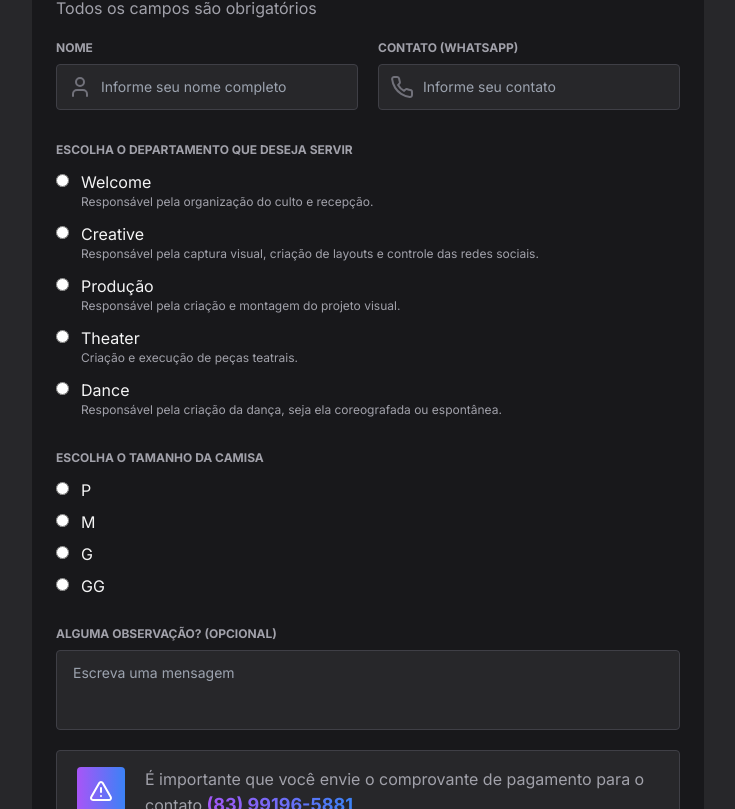
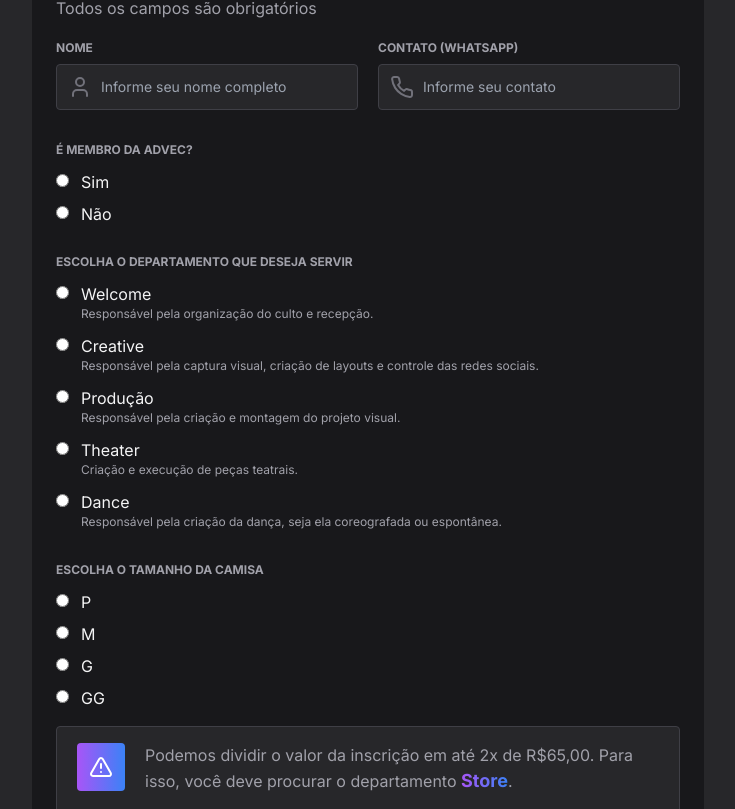
Before and after one commit to pelucs/connect, a Next.js app: page / in a window 1280 px wide. Shown: the part 2271-3080 px from the top of the page, without its empty margins (272-1007 px from the left). Built offline with nearby package versions, Linux system fonts and the light colour scheme; a web font is replaced by a local one.

Commit message:
Correção no formulário

```diff
--- a/src/components/Form.tsx
+++ b/src/components/Form.tsx
@@ -1,6 +1,4 @@
 'use client'
-
-import * as RadioGroup from '@radix-ui/react-radio-group';
 
 import {
   AlertTriangle,
@@ -21,7 +19,7 @@ const schemaForm = z.object({
   contact: z.string().nonempty("*Inform seu contato"),
   departament: z.string().nonempty("*Informe o departamento"),
   sizeShirt: z.string().nonempty("*Informe o tamanho da sua camisa"),
-  description: z.string()
+  isMember: z.string().nonempty("*Informe se é membro ou não")
 });
 
 type SchemaFormData = z.infer<typeof schemaForm>;
@@ -42,7 +40,7 @@ export default () => {
         contact: data.contact,
         departament: data.departament,
         sizeShirt: data.sizeShirt,
-        description: data.description
+        isMember: data.isMember
       }
     })
     .then(() => {
@@ -60,7 +58,7 @@ export default () => {
 
       navigator.clipboard.writeText(formatText);
 
-      alert("Copiado para área de transferência")
+      alert("Copiado para área de transferência");
     }
   }
 
@@ -117,6 +115,46 @@ export default () => {
               </span>
             )}
           </div>
+        </div>
+
+        <div>
+          <h1 className="uppercase text-xs text-zinc-400 font-bold">
+            É membro da ADVEC?
+          </h1>
+
+          <div className="mt-4 space-y-4">
+            <div className="flex items-start gap-3">
+              <input
+                type="radio"
+                id="yesMember"
+                value="Sim"
+                {...register("isMember")}
+              />
+
+              <label htmlFor="yesMember" className="leading-none">
+                Sim
+              </label>
+            </div>
+
+            <div className="flex items-start gap-3">
+              <input
+                type="radio"
+                id="noMember"
+                value="Não"
+                {...register("isMember")}
+              />
+
+              <label htmlFor="noMember" className="leading-none">
+                Não
+              </label>
+            </div>
+          </div>
+
+          {errors.isMember && (
+            <span className="text-xs font-bold uppercase text-purple-primary">
+              {errors.isMember.message}
+            </span>
+          )}
         </div>
 
         <div>
@@ -293,18 +331,6 @@ export default () => {
             </span>
           )}
         </div>
-
-        <div className="flex flex-col gap-2">
-          <label htmlFor="" className="uppercase text-xs text-zinc-400 font-bold">Alguma observação? (OPCIONAL)</label>
-
-          <textarea
-            {...register("description")}
-            placeholder="Escreva uma mensagem"
-            className="w-full h-20 rounded px-4 py-3 outline-none text-sm bg-zinc-800 border
-            border-zinc-700 hover:border-purple-primary focus:border-purple-primary
-            transition-all resize-none"
-          />
-        </div>
       </div>
 
       <div className="mt-5 px-3 md:px-5 py-2 md:py-4 flex items-start gap-3 md:gap-5 bg-zinc-800 border
@@ -314,7 +340,12 @@ export default () => {
         </div>
 
         <p className="text-zinc-400 w-full max-w-lg text-sm md:text-base">
-          É importante que você envie o comprovante de pagamento para o contato
+          Podemos dividir o valor da inscrição em até 2x de R$65,00. Para isso, você deve procurar o departamento <span className="text-gradient font-bold text-lg underline">Store</span>.
+
+          <br/>
+          <br/>
+
+          Caso o seu pagamento seja à vista, logo abaixo disponibilizamos o pix para a transferência. É importante que você envie o comprovante de pagamento para o contato
           <span className="text-gradient font-bold text-lg underline"> (83) 99196-5881</span>.
         </p>
       </div>
--- a/src/graphql/generated.ts
+++ b/src/graphql/generated.ts
@@ -790,13 +790,13 @@ export type Form = Node & {
   /** User that created this document */
   createdBy?: Maybe<User>;
   departament: Scalars['String']['output'];
-  description?: Maybe<Scalars['String']['output']>;
   /** Get the document in other stages */
   documentInStages: Array<Form>;
   /** List of Form versions */
   history: Array<Version>;
   /** The unique identifier */
   id: Scalars['ID']['output'];
+  isMember: Scalars['String']['output'];
   name: Scalars['String']['output'];
   /** The time the document was published. Null on documents in draft stage. */
   publishedAt?: Maybe<Scalars['DateTime']['output']>;
@@ -877,7 +877,7 @@ export type FormCreateInput = {
   contact: Scalars['String']['input'];
   createdAt?: InputMaybe<Scalars['DateTime']['input']>;
   departament: Scalars['String']['input'];
-  description?: InputMaybe<Scalars['String']['input']>;
+  isMember: Scalars['String']['input'];
   name: Scalars['String']['input'];
   sizeShirt: Scalars['String']['input'];
   updatedAt?: InputMaybe<Scalars['DateTime']['input']>;
@@ -970,25 +970,6 @@ export type FormManyWhereInput = {
   departament_not_starts_with?: InputMaybe<Scalars['String']['input']>;
   /** All values starting with the given string. */
   departament_starts_with?: InputMaybe<Scalars['String']['input']>;
-  description?: InputMaybe<Scalars['String']['input']>;
-  /** All values containing the given string. */
-  description_contains?: InputMaybe<Scalars['String']['input']>;
-  /** All values ending with the given string. */
-  description_ends_with?: InputMaybe<Scalars['String']['input']>;
-  /** All values that are contained in given list. */
-  description_in?: InputMaybe<Array<InputMaybe<Scalars['String']['input']>>>;
-  /** Any other value that exists and is not equal to the given value. */
-  description_not?: InputMaybe<Scalars['String']['input']>;
-  /** All values not containing the given string. */
-  description_not_contains?: InputMaybe<Scalars['String']['input']>;
-  /** All values not ending with the given string */
-  description_not_ends_with?: InputMaybe<Scalars['String']['input']>;
-  /** All values that are not contained in given list. */
-  description_not_in?: InputMaybe<Array<InputMaybe<Scalars['String']['input']>>>;
-  /** All values not starting with the given string. */
-  description_not_starts_with?: InputMaybe<Scalars['String']['input']>;
-  /** All values starting with the given string. */
-  description_starts_with?: InputMaybe<Scalars['String']['input']>;
   documentInStages_every?: InputMaybe<FormWhereStageInput>;
   documentInStages_none?: InputMaybe<FormWhereStageInput>;
   documentInStages_some?: InputMaybe<FormWhereStageInput>;
@@ -1011,6 +992,25 @@ export type FormManyWhereInput = {
   id_not_starts_with?: InputMaybe<Scalars['ID']['input']>;
   /** All values starting with the given string. */
   id_starts_with?: InputMaybe<Scalars['ID']['input']>;
+  isMember?: InputMaybe<Scalars['String']['input']>;
+  /** All values containing the given string. */
+  isMember_contains?: InputMaybe<Scalars['String']['input']>;
+  /** All values ending with the given string. */
+  isMember_ends_with?: InputMaybe<Scalars['String']['input']>;
+  /** All values that are contained in given list. */
+  isMember_in?: InputMaybe<Array<InputMaybe<Scalars['String']['input']>>>;
+  /** Any other value that exists and is not equal to the given value. */
+  isMember_not?: InputMaybe<Scalars['String']['input']>;
+  /** All values not containing the given string. */
+  isMember_not_contains?: InputMaybe<Scalars['String']['input']>;
+  /** All values not ending with the given string */
+  isMember_not_ends_with?: InputMaybe<Scalars['String']['input']>;
+  /** All values that are not contained in given list. */
+  isMember_not_in?: InputMaybe<Array<InputMaybe<Scalars['String']['input']>>>;
+  /** All values not starting with the given string. */
+  isMember_not_starts_with?: InputMaybe<Scalars['String']['input']>;
+  /** All values starting with the given string. */
+  isMember_starts_with?: InputMaybe<Scalars['String']['input']>;
   name?: InputMaybe<Scalars['String']['input']>;
   /** All values containing the given string. */
   name_contains?: InputMaybe<Scalars['String']['input']>;
@@ -1093,10 +1093,10 @@ export enum FormOrderByInput {
   CreatedAtDesc = 'createdAt_DESC',
   DepartamentAsc = 'departament_ASC',
   DepartamentDesc = 'departament_DESC',
-  DescriptionAsc = 'description_ASC',
-  DescriptionDesc = 'description_DESC',
   IdAsc = 'id_ASC',
   IdDesc = 'id_DESC',
+  IsMemberAsc = 'isMember_ASC',
+  IsMemberDesc = 'isMember_DESC',
   NameAsc = 'name_ASC',
   NameDesc = 'name_DESC',
   PublishedAtAsc = 'publishedAt_ASC',
@@ -1110,7 +1110,7 @@ export enum FormOrderByInput {
 export type FormUpdateInput = {
   contact?: InputMaybe<Scalars['String']['input']>;
   departament?: InputMaybe<Scalars['String']['input']>;
-  description?: InputMaybe<Scalars['String']['input']>;
+  isMember?: InputMaybe<Scalars['String']['input']>;
   name?: InputMaybe<Scalars['String']['input']>;
   sizeShirt?: InputMaybe<Scalars['String']['input']>;
 };
@@ -1135,7 +1135,7 @@ export type FormUpdateManyInlineInput = {
 export type FormUpdateManyInput = {
   contact?: InputMaybe<Scalars['String']['input']>;
   departament?: InputMaybe<Scalars['String']['input']>;
-  description?: InputMaybe<Scalars['String']['input']>;
+  isMember?: InputMaybe<Scalars['String']['input']>;
   name?: InputMaybe<Scalars['String']['input']>;
   sizeShirt?: InputMaybe<Scalars['String']['input']>;
 };
@@ -1253,25 +1253,6 @@ export type FormWhereInput = {
   departament_not_starts_with?: InputMaybe<Scalars['String']['input']>;
   /** All values starting with the given string. */
   departament_starts_with?: InputMaybe<Scalars['String']['input']>;
-  description?: InputMaybe<Scalars['String']['input']>;
-  /** All values containing the given string. */
-  description_contains?: InputMaybe<Scalars['String']['input']>;
-  /** All values ending with the given string. */
-  description_ends_with?: InputMaybe<Scalars['String']['input']>;
-  /** All values that are contained in given list. */
-  description_in?: InputMaybe<Array<InputMaybe<Scalars['String']['input']>>>;
-  /** Any other value that exists and is not equal to the given value. */
-  description_not?: InputMaybe<Scalars['String']['input']>;
-  /** All values not containing the given string. */
-  description_not_contains?: InputMaybe<Scalars['String']['input']>;
-  /** All values not ending with the given string */
-  description_not_ends_with?: InputMaybe<Scalars['String']['input']>;
-  /** All values that are not contained in given list. */
-  description_not_in?: InputMaybe<Array<InputMaybe<Scalars['String']['input']>>>;
-  /** All values not starting with the given string. */
-  description_not_starts_with?: InputMaybe<Scalars['String']['input']>;
-  /** All values starting with the given string. */
-  description_starts_with?: InputMaybe<Scalars['String']['input']>;
   documentInStages_every?: InputMaybe<FormWhereStageInput>;
   documentInStages_none?: InputMaybe<FormWhereStageInput>;
   documentInStages_some?: InputMaybe<FormWhereStageInput>;
@@ -1294,6 +1275,25 @@ export type FormWhereInput = {
   id_not_starts_with?: InputMaybe<Scalars['ID']['input']>;
   /** All values starting with the given string. */
   id_starts_with?: InputMaybe<Scalars['ID']['input']>;
+  isMember?: InputMaybe<Scalars['String']['input']>;
+  /** All values containing the given string. */
+  isMember_contains?: InputMaybe<Scalars['String']['input']>;
+  /** All values ending with the given string. */
+  isMember_ends_with?: InputMaybe<Scalars['String']['input']>;
+  /** All values that are contained in given list. */
+  isMember_in?: InputMaybe<Array<InputMaybe<Scalars['String']['input']>>>;
+  /** Any other value that exists and is not equal to the given value. */
+  isMember_not?: InputMaybe<Scalars['String']['input']>;
+  /** All values not containing the given string. */
+  isMember_not_contains?: InputMaybe<Scalars['String']['input']>;
+  /** All values not ending with the given string */
+  isMember_not_ends_with?: InputMaybe<Scalars['String']['input']>;
+  /** All values that are not contained in given list. */
+  isMember_not_in?: InputMaybe<Array<InputMaybe<Scalars['String']['input']>>>;
+  /** All values not starting with the given string. */
+  isMember_not_starts_with?: InputMaybe<Scalars['String']['input']>;
+  /** All values starting with the given string. */
+  isMember_starts_with?: InputMaybe<Scalars['String']['input']>;
   name?: InputMaybe<Scalars['String']['input']>;
   /** All values containing the given string. */
   name_contains?: InputMaybe<Scalars['String']['input']>;
@@ -3635,7 +3635,7 @@ export type CreateFormMutationVariables = Exact<{
   contact: Scalars['String']['input'];
   departament: Scalars['String']['input'];
   sizeShirt: Scalars['String']['input'];
-  description: Scalars['String']['input'];
+  isMember: Scalars['String']['input'];
 }>;
 
 
@@ -3643,9 +3643,9 @@ export type CreateFormMutation = { __typename?: 'Mutation', createForm?: { __typ
 
 
 export const CreateFormDocument = gql`
-    mutation CreateForm($name: String!, $contact: String!, $departament: String!, $sizeShirt: String!, $description: String!) {
+    mutation CreateForm($name: String!, $contact: String!, $departament: String!, $sizeShirt: String!, $isMember: String!) {
   createForm(
-    data: {name: $name, contact: $contact, departament: $departament, sizeShirt: $sizeShirt, description: $description}
+    data: {name: $name, contact: $contact, departament: $departament, sizeShirt: $sizeShirt, isMember: $isMember}
   ) {
     id
   }
@@ -3670,7 +3670,7 @@ export type CreateFormMutationFn = Apollo.MutationFunction<CreateFormMutation, C
  *      contact: // value for 'contact'
  *      departament: // value for 'departament'
  *      sizeShirt: // value for 'sizeShirt'
- *      description: // value for 'description'
+ *      isMember: // value for 'isMember'
  *   },
  * });
  */
--- a/src/graphql/mutation/create-subscribe-mutation.graphql
+++ b/src/graphql/mutation/create-subscribe-mutation.graphql
@@ -1,6 +1,6 @@
-mutation CreateForm ($name: String!, $contact: String!, $departament: String!, $sizeShirt: String!, $description: String!) {
+mutation CreateForm ($name: String!, $contact: String!, $departament: String!, $sizeShirt: String!, $isMember: String!) {
   createForm(
-    data: {name: $name, contact: $contact, departament: $departament, sizeShirt: $sizeShirt, description: $description}){
+    data: {name: $name, contact: $contact, departament: $departament, sizeShirt: $sizeShirt, isMember: $isMember}){
     id
   }
 }
```
